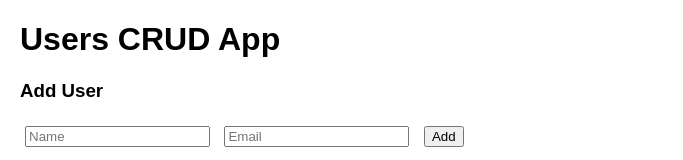
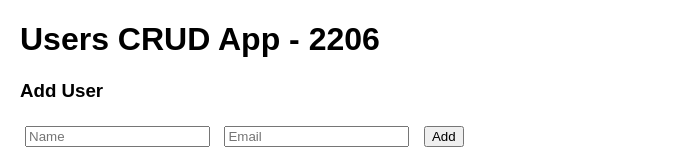
Before and after one commit to mihajlo82/terraform-node-dynamodb, a website: page public/index.html in a window 1280 px wide. Shown: the top 160 px of the page, without its empty margins (0-683 px from the left). Drawn offline with Linux system fonts and the light colour scheme; no server answers.

Commit message:
udoate indexhtml

```diff
--- a/public/index.html
+++ b/public/index.html
@@ -10,7 +10,7 @@
   </style>
 </head>
 <body>
-  <h1>Users CRUD App</h1>
+  <h1>Users CRUD App - 2206</h1>
 
   <h3>Add User</h3>
   <input type="text" id="name" placeholder="Name">
```
